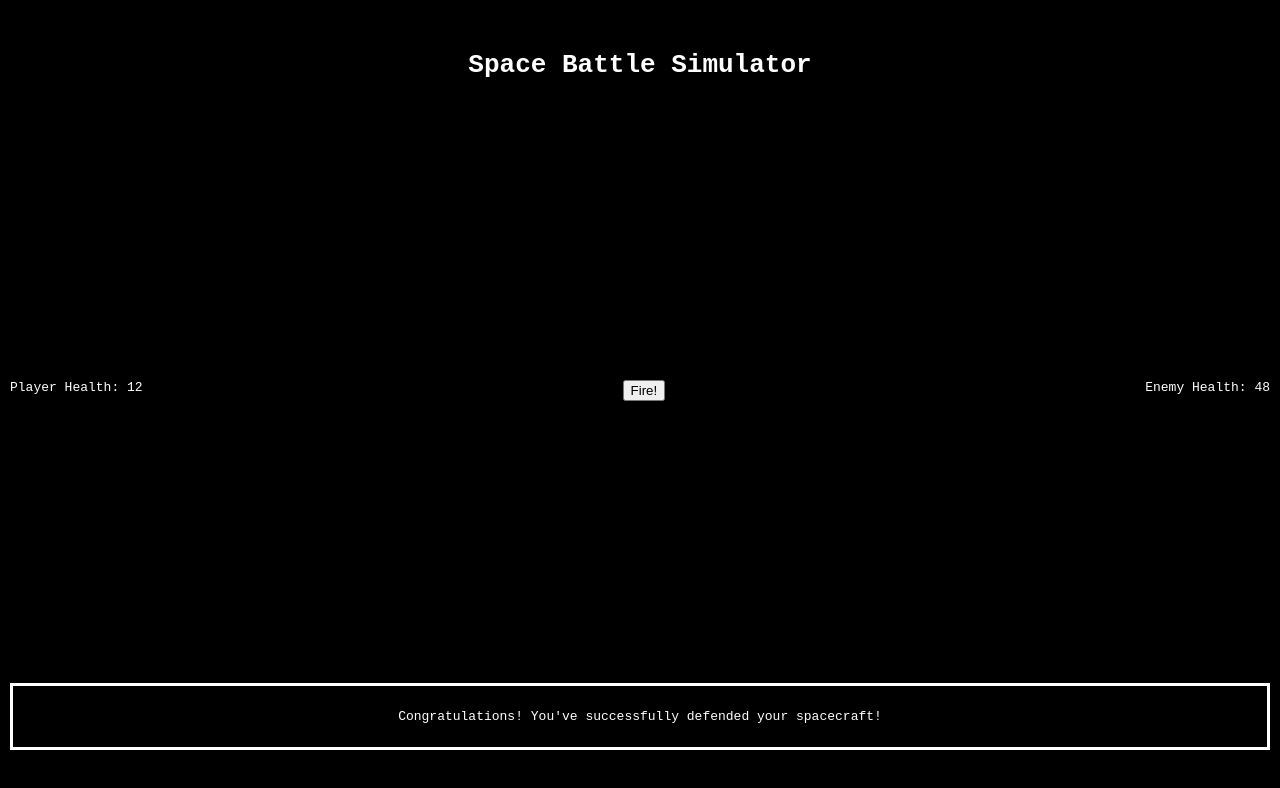
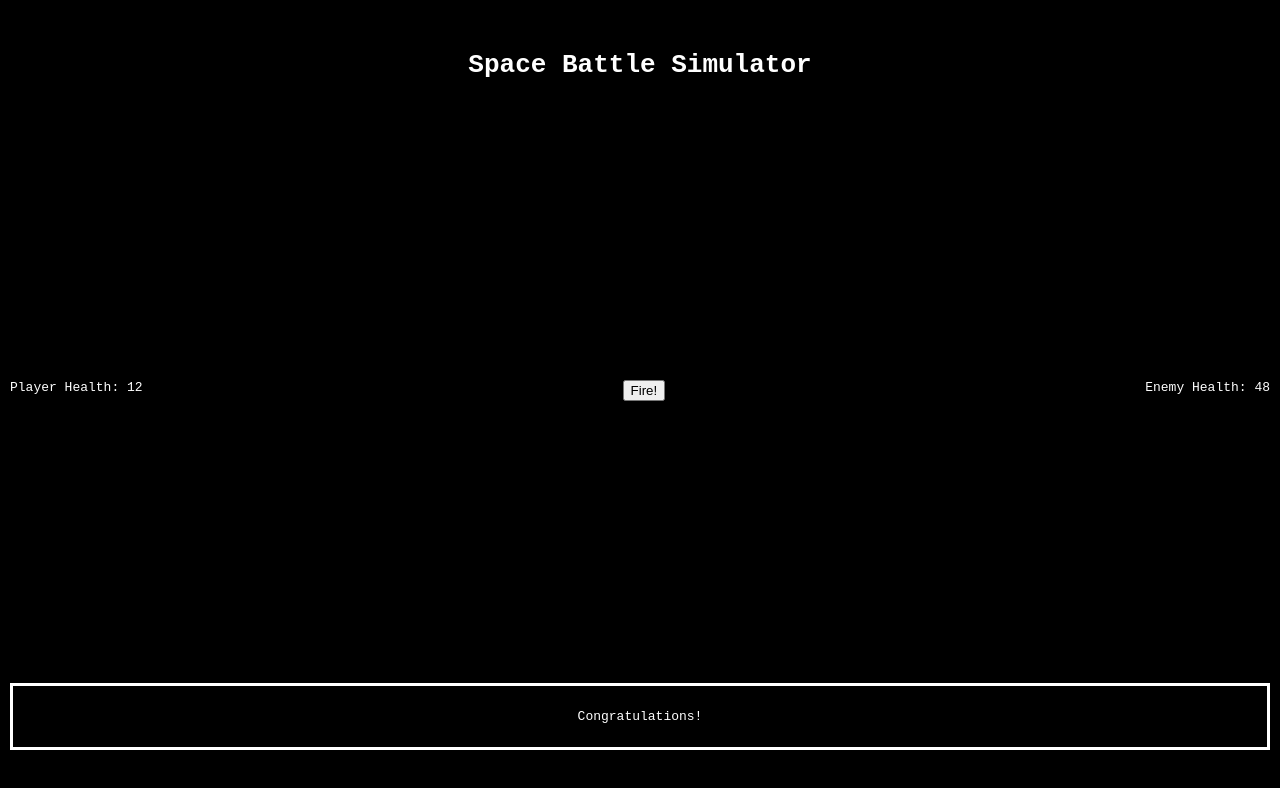
Before and after one commit to jds2501/space-battle-simulator, a React (Vite) app: page / in a window 1280 px wide. Shown: the top 788 px of the page. Built offline with nearby package versions, Linux system fonts and the light colour scheme.

Commit message:
Refactored Battle Status into it's own component

```diff
--- /dev/null
+++ b/src/BattleStatus.css
@@ -0,0 +1,7 @@
+.Battle-Status {
+    text-align: center;
+    border-style: solid;
+    margin-bottom: 50px;
+    padding-top: 10px;
+    padding-bottom: 10px;
+}
--- /dev/null
+++ b/src/BattleStatus.jsx
@@ -0,0 +1,11 @@
+import "./BattleStatus.css";
+
+function BattleStatus({ message }) {
+    return (
+        <div class="Battle-Status">
+            <p>{message}</p>
+        </div>
+    );
+}
+
+export default BattleStatus;
--- a/src/SpaceBattleSimulator.css
+++ b/src/SpaceBattleSimulator.css
@@ -3,6 +3,8 @@
     flex-direction: column;
     justify-content: space-between;
     min-height: 100vh;
+    margin-left: 10px;
+    margin-right: 10px;
 }
 
 .Space-Battle-Simulator-Header {
@@ -10,19 +12,6 @@
     margin-top: 50px;
 }
 
-.Space-Battle-Simulator-Health-Actions, .Space-Battle-Simulator-Status {
-    margin-left: 10px;
-    margin-right: 10px;
-}
-
-.Space-Battle-Simulator-Status {
-    text-align: center;
-    border-style: solid;
-    margin-bottom: 50px;
-    padding-top: 10px;
-    padding-bottom: 10px;
-}
-
 .Space-Battle-Simulator-Health-Actions {
     display: flex;
     justify-content: space-between;
--- a/src/SpaceBattleSimulator.jsx
+++ b/src/SpaceBattleSimulator.jsx
@@ -1,3 +1,4 @@
+import BattleStatus from "./BattleStatus";
 import "./SpaceBattleSimulator.css";
 
 function SpaceBattleSimulator({ }) {
@@ -17,11 +18,9 @@ function SpaceBattleSimulator({ }) {
                     Enemy Health: 48
                 </div>
             </div>
-            <div class="Space-Battle-Simulator-Status">
-                <p>Congratulations! You've successfully defended your spacecraft!</p>
-            </div>
+            <BattleStatus message={"Congratulations!"} />
         </div>
-    )
+    );
 }
 
 export default SpaceBattleSimulator;
```
